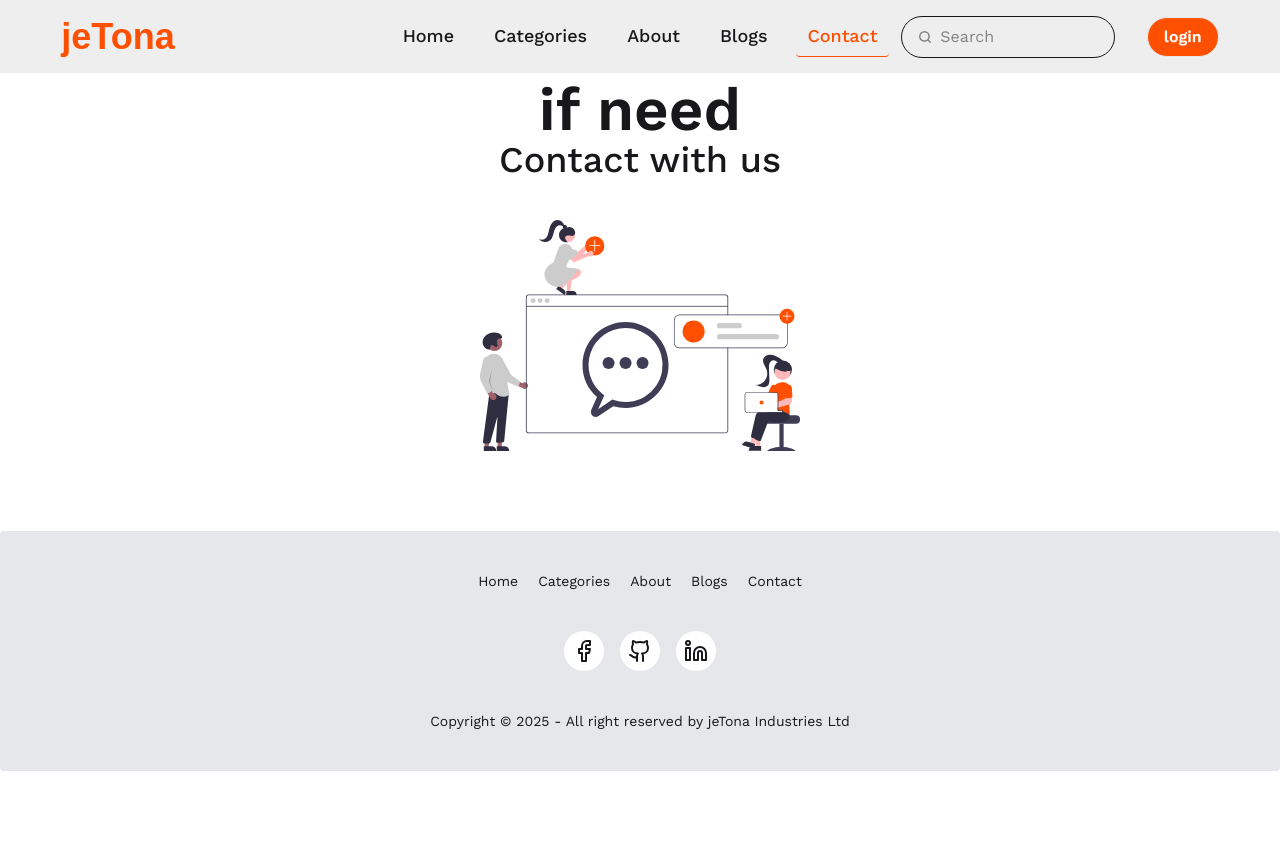
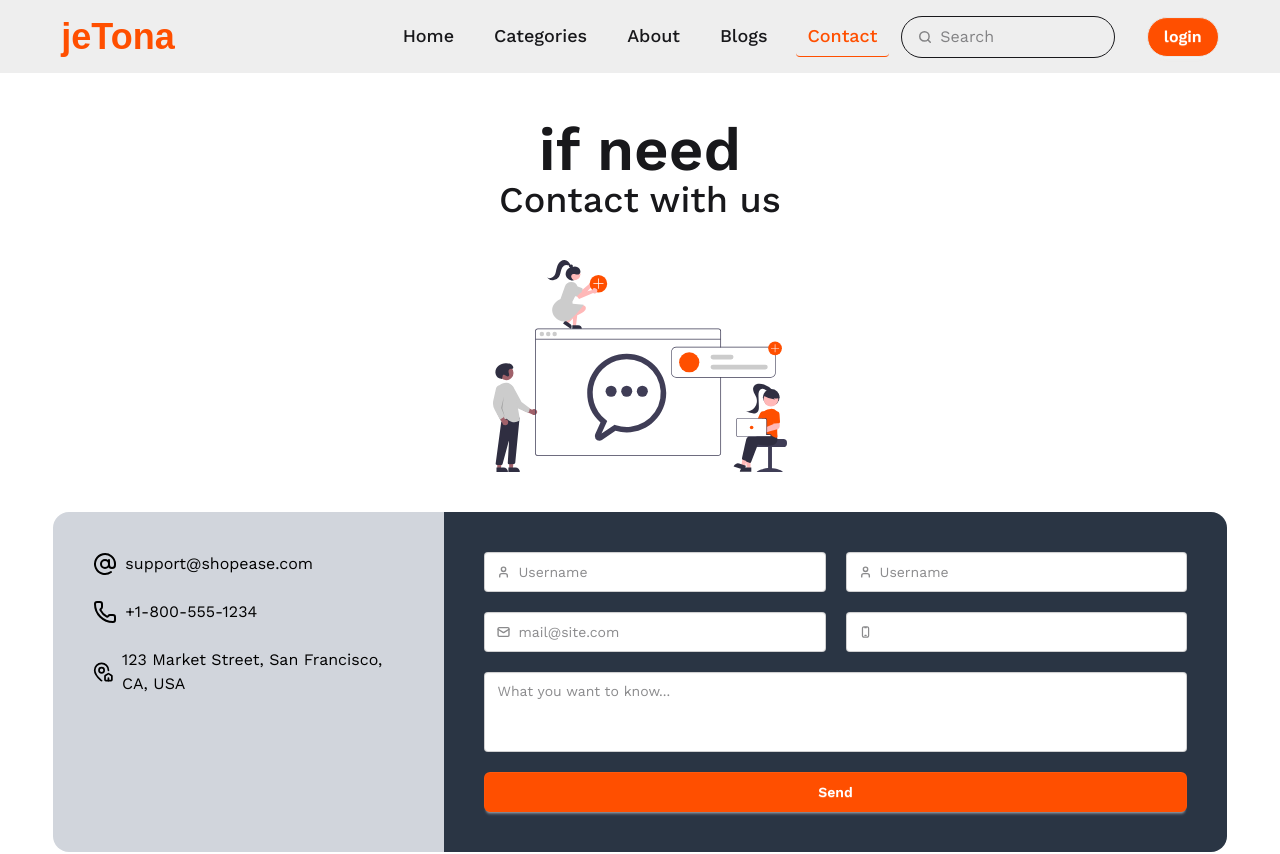
Before and after one commit to AhmedSami019/jetona-e-commerce-web-app, a React (Vite) app: page /contact in a window 1280 px wide. Shown: the top 854 px of the page. Before the commit the page ends 800 px from the top, so only its background shows below. Built offline with nearby package versions, Linux system fonts and the light colour scheme; a web font is replaced by a local one.

Commit message:
create and add content into contact section

```diff
--- a/src/Pages/About/About.tsx
+++ b/src/Pages/About/About.tsx
@@ -1,6 +1,7 @@
 import { useEffect, useState } from "react";
 import service from "../../assets/service-24-7-concept-illustration_114360-7380.webp";
 import founderImg from "../../assets/464619541_865480199005121_9009118941012390343_n.jpg";
+import { AtSign, MapPinHouse, Medal, Phone } from "lucide-react";
 
 const About = () => {
   const [about, setAbout] = useState({});
@@ -24,9 +25,13 @@ const About = () => {
     awards = [],
     values = [],
   } = about as any;
+  // this is for contact area
+  const email: string = about?.contact?.email ?? "";
+  const phone: string = about?.contact?.phone ?? "";
+  const address: string = about?.contact?.address ?? "";
 
   return isDataLoaded === false ? (
-    <p>data is loading</p>
+    <span className="loading loading-dots loading-xl mx-auto"></span>
   ) : (
     <>
       <div className="mt-20 w-11/12 mx-auto my-10 space-y-2.5">
@@ -104,9 +109,10 @@ const About = () => {
             <div>
               {awards.map((award, index) => (
                 <p
-                  className="text-2xl font-medium italic mt-4 underline"
+                  className="text-2xl font-medium italic mt-4 flex items-center gap-4"
                   key={index}
                 >
+                  <Medal></Medal>
                   {award}
                 </p>
               ))}
@@ -114,7 +120,11 @@ const About = () => {
           </div>
           <div className="text-start lg:w-6/12">
             <h2 className="text-5xl font-semibold">Contact</h2>
-            {}
+            <ul className="space-y-4 mt-5">
+               <li className="flex gap-2 items-center text-black"><AtSign></AtSign>{email}</li>
+                <li className="flex gap-2 items-center text-black"><Phone></Phone>{phone}</li>
+                <li className="flex gap-2 items-center text-black"><MapPinHouse></MapPinHouse>{address}</li>
+            </ul>
           </div>
         </div>
       </div>
--- a/src/Pages/Contact/Contact.tsx
+++ b/src/Pages/Contact/Contact.tsx
@@ -1,38 +1,160 @@
 import { useEffect, useState } from "react";
 import contact from "../../assets/undraw_group-chat_4xw0.svg";
+import { AtSign, MapPinHouse, Phone } from "lucide-react";
 
 const Contact = () => {
+  type AboutType = {
+    contact?: { email?: string; phone?: string; address?: string };
+  } | null;
 
-    type AboutType = { contact?: { email?: string; phone?: string; address?: string } } | null
+  const [about, setAbout] = useState<AboutType>(null);
+  useEffect(() => {
+    fetch("/about.json")
+      .then((res) => res.json())
+      .then((data) => setAbout(data.about));
+  }, []);
 
-    const [about, setAbout] = useState<AboutType>(null)
-    useEffect(()=>{
-        fetch("/about.json")
-            .then(res => res.json())
-            .then(data => setAbout(data.about))
-    },[])
-    console.log(about?.contact);
-    const email : string = about?.contact?.email ?? ""
-    const phone: string = about?.contact?.phone ?? ""
-    const address : string = about?.contact?.address ?? ""
-    console.log(email, phone, address);
+  const email: string = about?.contact?.email ?? "";
+  const phone: string = about?.contact?.phone ?? "";
+  const address: string = about?.contact?.address ?? "";
 
   return (
-    <div className="my-20">
+    <div className="my-20 w-11/12 mx-auto">
       <div className="text-center mt-10">
-        <h2 className="text-6xl font-semibold">if need</h2>
+        <h2 className="text-6xl font-semibold pt-10">if need</h2>
         <p className="text-4xl font-medium">Contact with us</p>
         <div className="w-5/12 lg:w-3/12 mx-auto mt-10">
           <img className="w-full" src={contact} alt="" />
         </div>
       </div>
-      <div>
-        <div>
-            <ul>
-                <li></li>
-            </ul>
+
+      <div className="my-10 flex flex-col md:flex-row justify-center max-w-[1200px] mx-auto rounded-2xl overflow-hidden">
+        <div className="bg-gray-300 w-full md:w-4/12 p-10">
+          <ul className="space-y-6">
+            <li className="flex gap-2 items-center text-black">
+              <AtSign></AtSign>
+              {email}
+            </li>
+            <li className="flex gap-2 items-center text-black">
+              <Phone></Phone>
+              {phone}
+            </li>
+            <li className="flex gap-2 items-center text-black">
+              <MapPinHouse></MapPinHouse>
+              {address}
+            </li>
+          </ul>
         </div>
-        <div></div>
+        <div className="bg-[#2a3544] w-full md:w-8/12 p-10">
+          <form action="" className="grid grid-cols-1 md:grid-cols-2 gap-5">
+            {/* this is first name section */}
+            <div>
+              <label className="input validator w-full">
+                <svg
+                  className="h-[1em] opacity-50"
+                  xmlns="http://www.w3.org/2000/svg"
+                  viewBox="0 0 24 24"
+                >
+                  <g
+                    strokeLinejoin="round"
+                    strokeLinecap="round"
+                    strokeWidth="2.5"
+                    fill="none"
+                    stroke="currentColor"
+                  >
+                    <path d="M19 21v-2a4 4 0 0 0-4-4H9a4 4 0 0 0-4 4v2"></path>
+                    <circle cx="12" cy="7" r="4"></circle>
+                  </g>
+                </svg>
+                <input type="text" required placeholder="Username" />
+              </label>
+            </div>
+
+            {/* this is last name */}
+            <div>
+              <label className="input validator w-full">
+                <svg
+                  className="h-[1em] opacity-50"
+                  xmlns="http://www.w3.org/2000/svg"
+                  viewBox="0 0 24 24"
+                >
+                  <g
+                    strokeLinejoin="round"
+                    strokeLinecap="round"
+                    strokeWidth="2.5"
+                    fill="none"
+                    stroke="currentColor"
+                  >
+                    <path d="M19 21v-2a4 4 0 0 0-4-4H9a4 4 0 0 0-4 4v2"></path>
+                    <circle cx="12" cy="7" r="4"></circle>
+                  </g>
+                </svg>
+                <input type="text" required placeholder="Username" />
+              </label>
+            </div>
+
+            {/* this is email section */}
+            <div>
+              <label className="input validator w-full">
+                <svg
+                  className="h-[1em] opacity-50"
+                  xmlns="http://www.w3.org/2000/svg"
+                  viewBox="0 0 24 24"
+                >
+                  <g
+                    strokeLinejoin="round"
+                    strokeLinecap="round"
+                    strokeWidth="2.5"
+                    fill="none"
+                    stroke="currentColor"
+                  >
+                    <rect width="20" height="16" x="2" y="4" rx="2"></rect>
+                    <path d="m22 7-8.97 5.7a1.94 1.94 0 0 1-2.06 0L2 7"></path>
+                  </g>
+                </svg>
+                <input type="email" placeholder="mail@site.com" required />
+              </label>
+              <div className="validator-hint hidden">
+                Enter valid email address
+              </div>
+            </div>
+
+            {/* this is phone section */}
+            <div>
+              <label className="input validator w-full">
+                <svg
+                  className="h-[1em] opacity-50"
+                  xmlns="http://www.w3.org/2000/svg"
+                  viewBox="0 0 16 16"
+                >
+                  <g fill="none">
+                    <path
+                      d="M7.25 11.5C6.83579 11.5 6.5 11.8358 6.5 12.25C6.5 12.6642 6.83579 13 7.25 13H8.75C9.16421 13 9.5 12.6642 9.5 12.25C9.5 11.8358 9.16421 11.5 8.75 11.5H7.25Z"
+                      fill="currentColor"
+                    ></path>
+                    <path
+                      fillRule="evenodd"
+                      clipRule="evenodd"
+                      d="M6 1C4.61929 1 3.5 2.11929 3.5 3.5V12.5C3.5 13.8807 4.61929 15 6 15H10C11.3807 15 12.5 13.8807 12.5 12.5V3.5C12.5 2.11929 11.3807 1 10 1H6ZM10 2.5H9.5V3C9.5 3.27614 9.27614 3.5 9 3.5H7C6.72386 3.5 6.5 3.27614 6.5 3V2.5H6C5.44771 2.5 5 2.94772 5 3.5V12.5C5 13.0523 5.44772 13.5 6 13.5H10C10.5523 13.5 11 13.0523 11 12.5V3.5C11 2.94772 10.5523 2.5 10 2.5Z"
+                      fill="currentColor"
+                    ></path>
+                  </g>
+                </svg>
+                <input type="tel" className="tabular-nums" required />
+              </label>
+            </div>
+            {/* this is text area */}
+            <textarea
+              className="textarea w-full md:col-span-2 resize-none"
+              placeholder="What you want to know..."
+            ></textarea>
+            <input
+              type="submit"
+              value="Send"
+              className={`btn border-0 rounded-md bg-[#ff4f00] text-white col-span-2`}
+            />
+          </form>
+        </div>
       </div>
     </div>
   );
```
